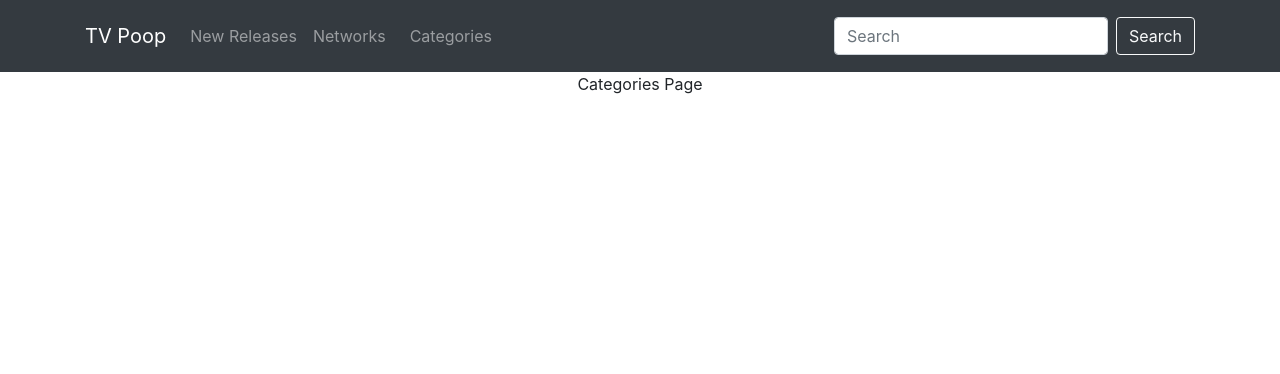
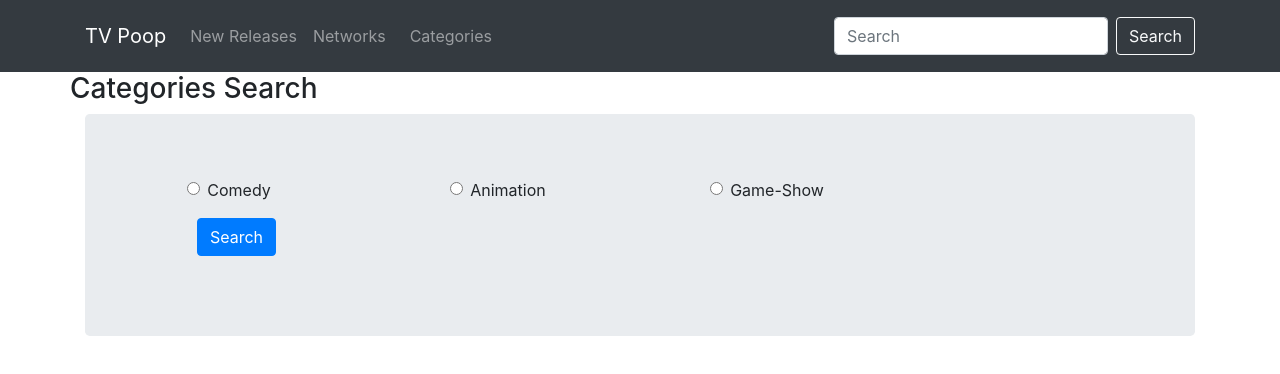
Before and after one commit to Lambdah/tv-show-crawl, a React (Create React App) app in the folder frontend/: page /categories in a window 1280 px wide. Shown: the top 374 px of the page. Built offline with nearby package versions, Linux system fonts and the light colour scheme.

Commit message:
created search in categories

```diff
--- a/frontend/src/Categories.js
+++ b/frontend/src/Categories.js
@@ -1,9 +1,42 @@
 import React from 'react';
 
-export default function Categories(){
-    return(
-      <div className="container">
-          Categories Page
-      </div>
-    );
+
+export default class Categories extends React.Component{
+    constructor(props) {
+        super(props);
+        this.state = {
+            genres: ["Comedy", "Animation", "Game-Show"]
+        }
+    }
+
+    render(){
+        return(
+            <div className="container">
+                <div className="row">
+                    <h3 className="col-0">
+                        Categories Search
+                    </h3>
+                </div>
+                <div className="jumbotron">
+                    <form>
+                        <div className="form-group row">
+                            {this.state.genres.map(genre =>
+                                <div className="form-check col-3">
+                                    <input className="form-check-input" type="radio" name="categoryRadio" id={genre} value={genre} />
+                                    <label className="form-check-label" for={genre}>
+                                        {genre}
+                                    </label>
+                                </div>
+                            )}
+                        </div>
+                        <div className="form-group row">
+                            <div className="col-3">
+                                <button type="submit" className="btn btn-primary">Search</button>
+                            </div>
+                        </div>
+                    </form>
+                </div>
+            </div>
+        )
+    }
 }
--- a/frontend/src/Home.js
+++ b/frontend/src/Home.js
@@ -12,7 +12,7 @@ export default class Home extends React.Component{
     }
 
     componentDidMount() {
-        axios.get(`http://localhost:8018/episodes/new_release`)
+        axios.get(`http://localhost:8018/episodes/new_releases`)
             .then(res => {
                 const tvShows = res.data;
                 this.setState({tvShows});
@@ -30,7 +30,8 @@ export default class Home extends React.Component{
                     {this.state.tvShows.map(tvShow =>
                         <div className="card col-3">
                             <EpisodeCard title={tvShow.title} episode={tvShow.episode_name} poster={tvShow.episode_poster}
-                                         description={tvShow.description_alt ? tvShow.description_alt : tvShow.description }/>
+                                         description={tvShow.description_alt ? tvShow.description_alt : tvShow.description }
+                                         episode_url={tvShow.episode_url}/>
                         </div>)}
                 </div>
 
--- a/frontend/src/child/episodeCard.js
+++ b/frontend/src/child/episodeCard.js
@@ -15,7 +15,7 @@ export default class EpisodeCard extends React.Component{
                     <h5 className="card-text text-light">{this.props.episode}</h5>
                 </div>
                 <p className="card-text">{this.props.description}</p>
-                <a href={this.props.episode_url} className="btn btn-dark stretched-link">Watch Episode</a>
+                <a href={this.props.episode_url} className="btn btn-success stretched-link">Watch Episode</a>
             </div>
         )
     }
--- a/frontend/src/newRelease.js
+++ b/frontend/src/newRelease.js
@@ -11,7 +11,7 @@ export default class NewRelease extends React.Component{
     }
 
     componentDidMount() {
-        axios.get(`http://localhost:8018/episodes/new_release`)
+        axios.get(`http://localhost:8018/episodes/new_releases`)
             .then(res => {
                 const newReleases = res.data;
                 this.setState({newReleases});
@@ -22,14 +22,14 @@ export default class NewRelease extends React.Component{
         return (
             <div className="container">
                 <div className="row">
-                    <h3 className="col-0">New Releases</h3>
+                    <h3 className="col-0">New Release</h3>
                 </div>
                 <div className="row">
                         {this.state.newReleases.map(tvShow =>
-                            <div className="col-4">
+                            <div className="card col-3">
                                 <EpisodeCard title={tvShow.title} episode={tvShow.episode_name} poster={tvShow.episode_poster}
                                              description={tvShow.description_alt ? tvShow.description_alt : tvShow.description }
-                                            episode_url={tvShow.episode_url}/>
+                                             episode_url={tvShow.episode_url}/>
                             </div>
                         )}
                 </div>
```
